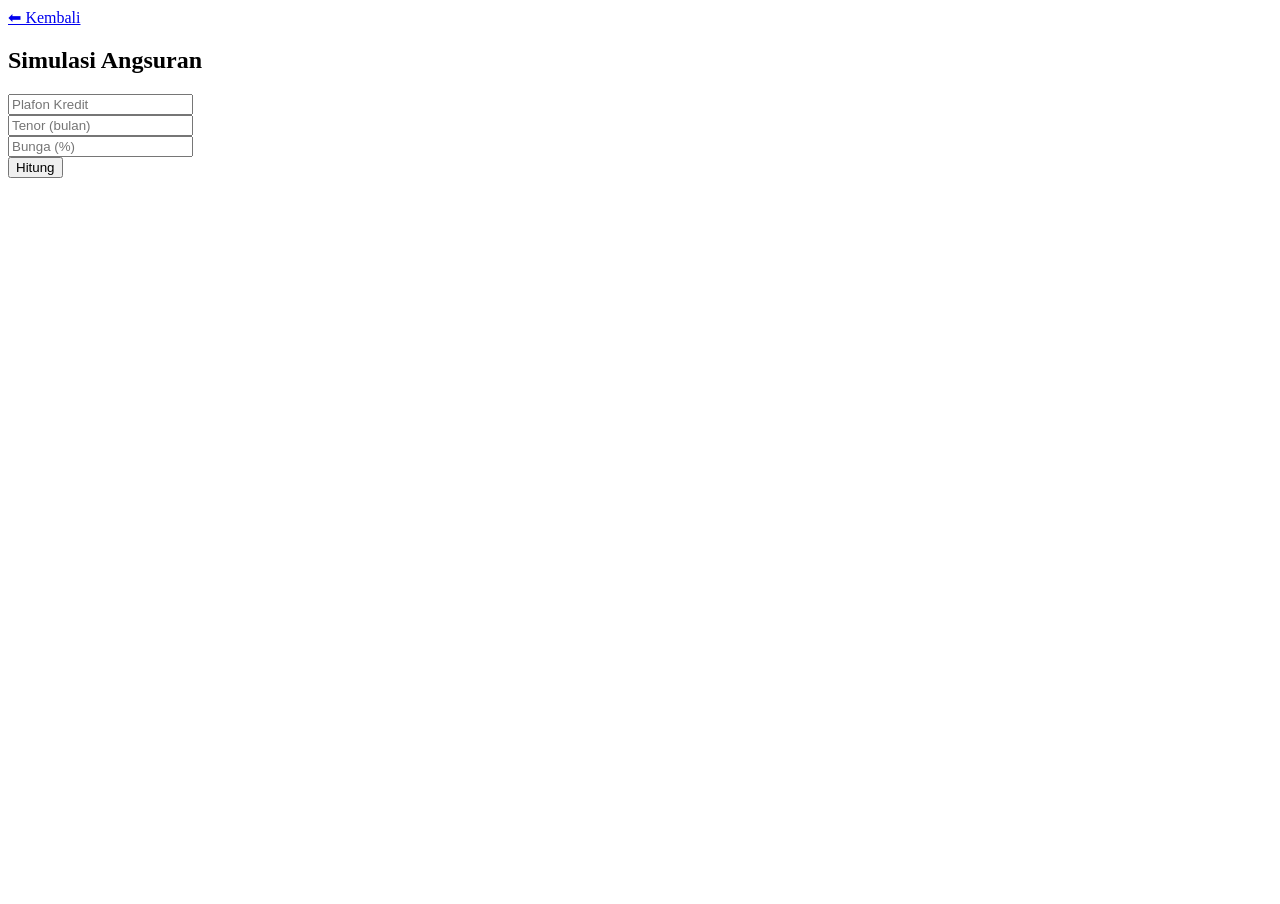
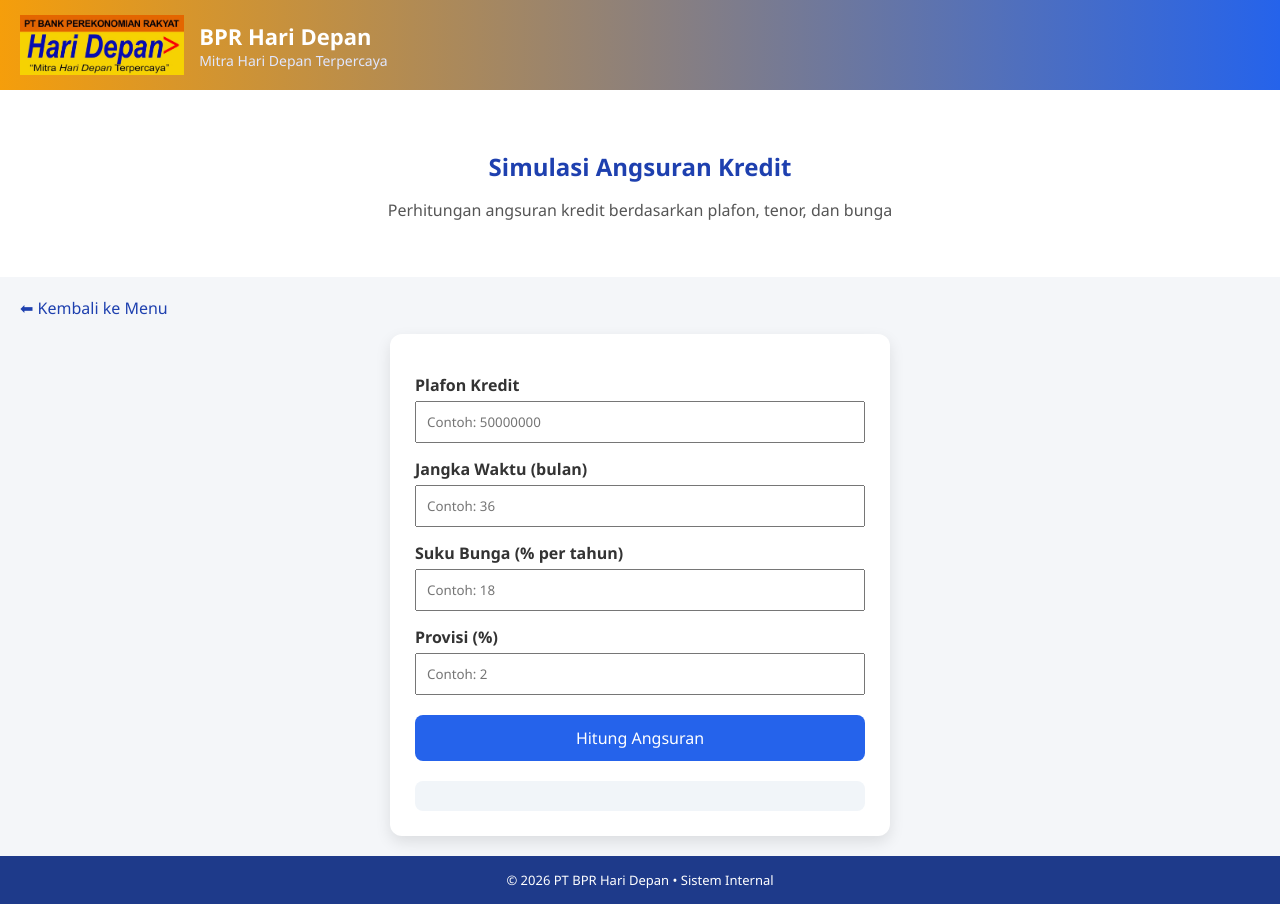
Before and after one commit to analisharidepan-ops/Bundle-Perhitungan-Kredit, a plain HTML site: page angsuran.html in a window 1280 px wide. Before the commit the page ends 800 px from the top, so only its background shows below. Drawn offline with Linux system fonts and the light colour scheme.

Commit message:
Add files via upload

```diff
--- a/angsuran.html
+++ b/angsuran.html
@@ -1,34 +1,125 @@
 <!DOCTYPE html>
-<html>
+<html lang="id">
 <head>
-  <title>Simulasi Angsuran</title>
+  <meta charset="UTF-8">
+  <title>Simulasi Angsuran | BPR Hari Depan</title>
+  <meta name="viewport" content="width=device-width, initial-scale=1.0">
+  <link rel="stylesheet" href="style.css">
 </head>
 <body>
 
-<a href="index.html">⬅ Kembali</a>
+<!-- ================= HEADER ================= -->
+<header class="header">
+  <div class="logo-area">
+    <img src="logo.png" alt="BPR Hari Depan">
+    <div class="title">
+      <h1>BPR Hari Depan</h1>
+      <p>Mitra Hari Depan Terpercaya</p>
+    </div>
+  </div>
+</header>
 
-<h2>Simulasi Angsuran</h2>
+<!-- ================= HERO ================= -->
+<section class="hero">
+  <h2>Simulasi Angsuran Kredit</h2>
+  <p>Perhitungan angsuran kredit berdasarkan plafon, tenor, dan bunga</p>
+</section>
 
-<input id="plafon" placeholder="Plafon Kredit"><br>
-<input id="tenor" placeholder="Tenor (bulan)"><br>
-<input id="bunga" placeholder="Bunga (%)"><br>
+<!-- ================= FORM ================= -->
+<section class="form-area">
+  <a href="index.html" class="back">⬅ Kembali ke Menu</a>
 
-<button onclick="hitung()">Hitung</button>
+  <div class="form-card">
 
-<div id="hasil"></div>
+    <label>Plafon Kredit</label>
+    <input type="number" id="plafon" placeholder="Contoh: 50000000">
 
+    <label>Jangka Waktu (bulan)</label>
+    <input type="number" id="tenor" placeholder="Contoh: 36">
+
+    <label>Suku Bunga (% per tahun)</label>
+    <input type="number" id="bunga" placeholder="Contoh: 18">
+
+    <label>Provisi (%)</label>
+    <input type="number" id="provisi" placeholder="Contoh: 2">
+
+
+    <button onclick="hitungAngsuran()">Hitung Angsuran</button>
+
+    <div id="hasil" class="hasil"></div>
+  </div>
+</section>
+
+<!-- ================= FOOTER ================= -->
+<footer class="footer">
+  © 2026 PT BPR Hari Depan • Sistem Internal
+</footer>
+
+<!-- ================= SCRIPT ================= -->
 <script>
-function hitung() {
-  let plafon = Number(document.getElementById("plafon").value);
-  let tenor = Number(document.getElementById("tenor").value);
-  let bunga = Number(document.getElementById("bunga").value) / 100;
+function hitungAngsuran() {
 
-  let angsuran = (plafon + plafon * bunga) / tenor;
+  const plafon = Number(document.getElementById("plafon").value);
+  const tenor = Number(document.getElementById("tenor").value);
+  const bungaTahunan = Number(document.getElementById("bunga").value) / 100;
+  const provisiPersen = Number(document.getElementById("provisi").value) / 100;
 
-  document.getElementById("hasil").innerHTML =
-    "Angsuran per bulan: Rp " + angsuran.toFixed(0);
+  if (
+    isNaN(plafon) || plafon <= 0 ||
+    isNaN(tenor) || tenor <= 0 ||
+    isNaN(bungaTahunan) ||
+    isNaN(provisiPersen)
+  ) {
+    document.getElementById("hasil").innerHTML =
+      "<p style='color:red'>Semua data wajib diisi dengan benar</p>";
+    return;
+  }
+
+  /* ===== PERHITUNGAN ANGSURAN (FLAT) ===== */
+  const bungaBulanan = bungaTahunan / 12;
+  const angsuranPokok = plafon / tenor;
+  const angsuranBunga = plafon * bungaBulanan;
+  const totalAngsuran = angsuranPokok + angsuranBunga;
+
+  /* ===== PROVISI ===== */
+  const provisi = plafon * provisiPersen;
+
+  /* ===== BIAYA TAMBAHAN (RUMUS EXCEL IF) =====
+     =IF(plafon<=100jt; totalAngsuran+50000;
+      IF(plafon<=250jt; totalAngsuran+100000;
+       IF(plafon<=500jt; totalAngsuran+150000;
+        totalAngsuran+250000)))
+  */
+  let materasi = 40000; // contoh materasi tetap
+  let administrasi = plafon * 0.01; // 1% administrasi
+  let tabungan = 0;
+
+  if (plafon <= 100000000) {
+    tabungan = totalAngsuran + 50000;
+  } else if (plafon <= 250000000) {
+    tabungan = totalAngsuran + 100000;
+  } else if (plafon <= 500000000) {
+    tabungan = totalAngsuran + 150000;
+  } else {
+    tabungan = totalAngsuran + 250000;
+  }
+
+  /* ===== TOTAL POTONGAN & DANA BERSIH ===== */
+  const totalPotongan = provisi + tabungan + materasi + administrasi;;
+  const danaBersih = plafon - totalPotongan;
+
+  document.getElementById("hasil").innerHTML = `
+    <p><b>Angsuran Pokok:</b> Rp ${angsuranPokok.toLocaleString()}</p>
+    <p><b>Angsuran Bunga:</b> Rp ${angsuranBunga.toLocaleString()}</p>
+    <p><b>Total Angsuran / Bulan:</b> Rp ${totalAngsuran.toLocaleString()}</p>
+    <hr>
+    <p><b>Provisi:</b> Rp ${provisi.toLocaleString()}</p>
+    <p><b>Biaya Administrasi:</b> Rp ${administrasi.toLocaleString()}</p>
+    <p><b>Biaya Materai:</b> Rp ${materasi.toLocaleString()}</p>
+    <p><b>Tabungan Wajib:</b> Rp ${tabungan.toLocaleString()}</p>
+    <p><b>Total Potongan:</b> Rp ${totalPotongan.toLocaleString()}</p>
+    <hr>
+    <h3 class="acc">Dana Bersih Diterima: Rp ${danaBersih.toLocaleString()}</h3>
+  `;
 }
 </script>
-
-</body>
-</html>
```
